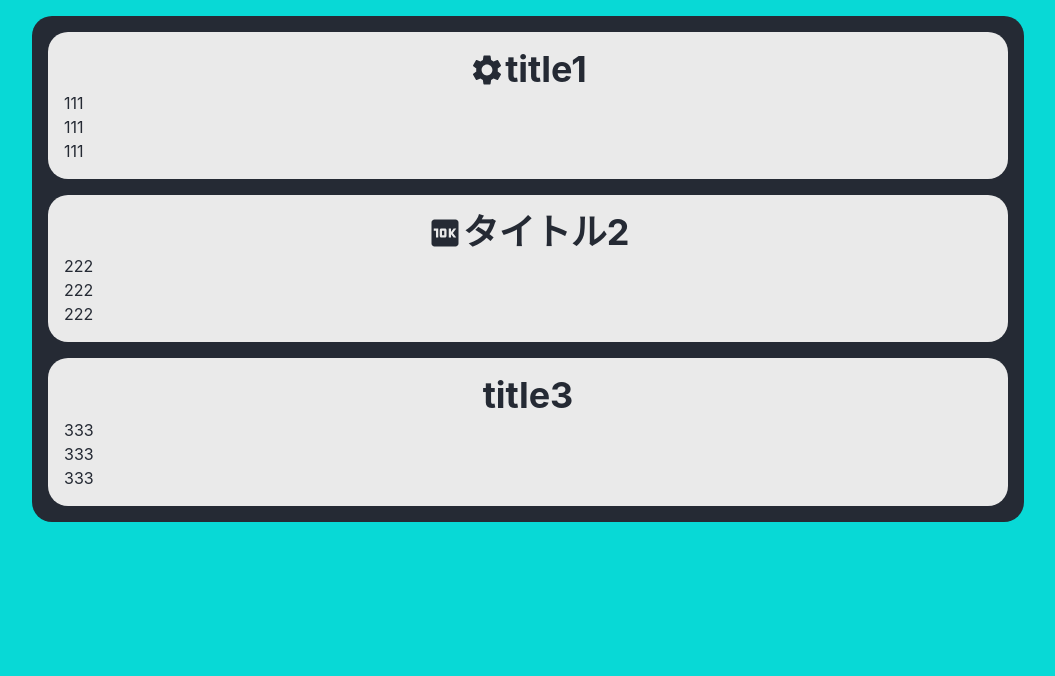
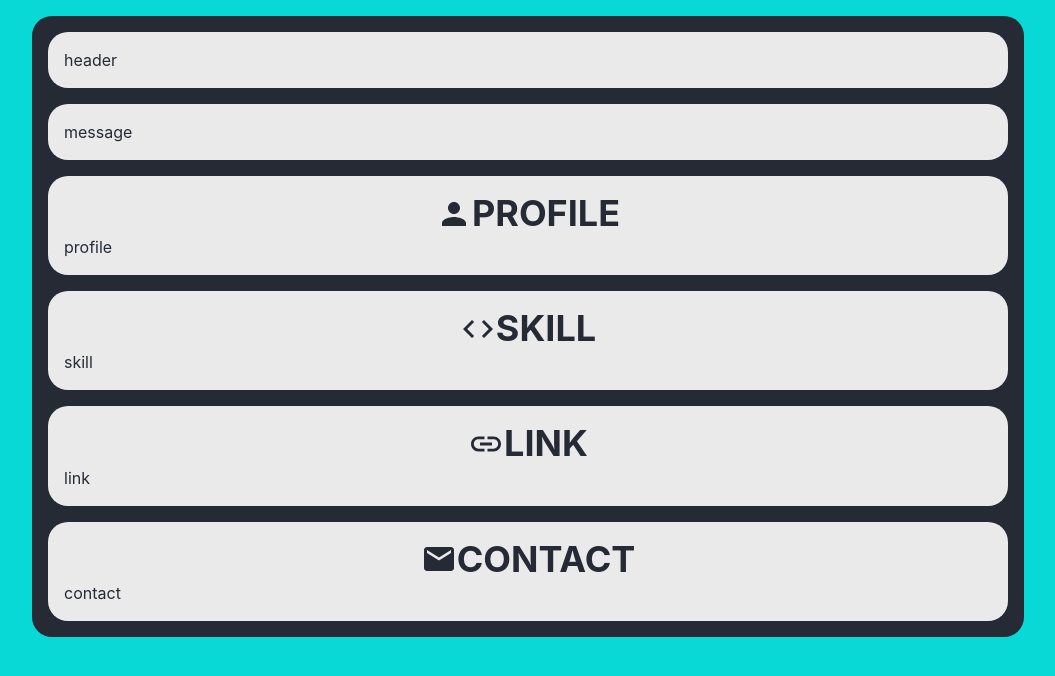
Before and after one commit to mikiya1130/morisakimikiya.com, a Next.js app: page / in a window 1280 px wide. Shown: the top 676 px of the page, without its empty margins (112-1167 px from the left). Built offline with nearby package versions, Linux system fonts and the light colour scheme.

Commit message:
feat: add contents

```diff
--- /dev/null
+++ b/src/components/Contact.tsx
@@ -0,0 +1,13 @@
+import { Text } from '@chakra-ui/react';
+import { MdMail } from 'react-icons/md';
+import ContentBox from '@/components/ContentBox';
+
+const Contact = () => {
+  return (
+    <ContentBox icon={MdMail} title='CONTACT'>
+      <Text>{'contact'}</Text>
+    </ContentBox>
+  );
+};
+
+export default Contact;
--- /dev/null
+++ b/src/components/Header.tsx
@@ -0,0 +1,12 @@
+import { Text } from '@chakra-ui/react';
+import ContentBox from '@/components/ContentBox';
+
+const Header = () => {
+  return (
+    <ContentBox>
+      <Text>{'header'}</Text>
+    </ContentBox>
+  );
+};
+
+export default Header;
--- /dev/null
+++ b/src/components/Link.tsx
@@ -0,0 +1,13 @@
+import { Text } from '@chakra-ui/react';
+import { MdLink } from 'react-icons/md';
+import ContentBox from '@/components/ContentBox';
+
+const Link = () => {
+  return (
+    <ContentBox icon={MdLink} title='LINK'>
+      <Text>{'link'}</Text>
+    </ContentBox>
+  );
+};
+
+export default Link;
--- /dev/null
+++ b/src/components/Message.tsx
@@ -0,0 +1,12 @@
+import { Text } from '@chakra-ui/react';
+import ContentBox from '@/components/ContentBox';
+
+const Message = () => {
+  return (
+    <ContentBox>
+      <Text>{'message'}</Text>
+    </ContentBox>
+  );
+};
+
+export default Message;
--- /dev/null
+++ b/src/components/Profile.tsx
@@ -0,0 +1,13 @@
+import { Text } from '@chakra-ui/react';
+import { MdPerson } from 'react-icons/md';
+import ContentBox from '@/components/ContentBox';
+
+const Profile = () => {
+  return (
+    <ContentBox icon={MdPerson} title='PROFILE'>
+      <Text>{'profile'}</Text>
+    </ContentBox>
+  );
+};
+
+export default Profile;
--- /dev/null
+++ b/src/components/Skill.tsx
@@ -0,0 +1,13 @@
+import { Text } from '@chakra-ui/react';
+import { MdCode } from 'react-icons/md';
+import ContentBox from '@/components/ContentBox';
+
+const Skill = () => {
+  return (
+    <ContentBox icon={MdCode} title='SKILL'>
+      <Text>{'skill'}</Text>
+    </ContentBox>
+  );
+};
+
+export default Skill;
--- a/src/pages/index.tsx
+++ b/src/pages/index.tsx
@@ -1,35 +1,21 @@
 import { Container, VStack } from '@chakra-ui/react';
-import { Md10K, MdSettings } from 'react-icons/md';
-import ContentBox from '@/components/ContentBox';
+import Contact from '@/components/Contact';
+import Header from '@/components/Header';
+import Link from '@/components/Link';
+import Message from '@/components/Message';
+import Profile from '@/components/Profile';
+import Skill from '@/components/Skill';
 
 const Index = () => {
   return (
     <Container maxW='container.lg' p={4} bg='teal'>
       <VStack p={4} spacing={4} borderRadius={20} bg='black'>
-        <ContentBox icon={MdSettings} title='title1'>
-          111
-          <br />
-          111
-          <br />
-          111
-          <br />
-        </ContentBox>
-        <ContentBox icon={Md10K} title='タイトル2'>
-          222
-          <br />
-          222
-          <br />
-          222
-          <br />
-        </ContentBox>
-        <ContentBox title='title3'>
-          333
-          <br />
-          333
-          <br />
-          333
-          <br />
-        </ContentBox>
+        <Header />
+        <Message />
+        <Profile />
+        <Skill />
+        <Link />
+        <Contact />
       </VStack>
     </Container>
   );
```
